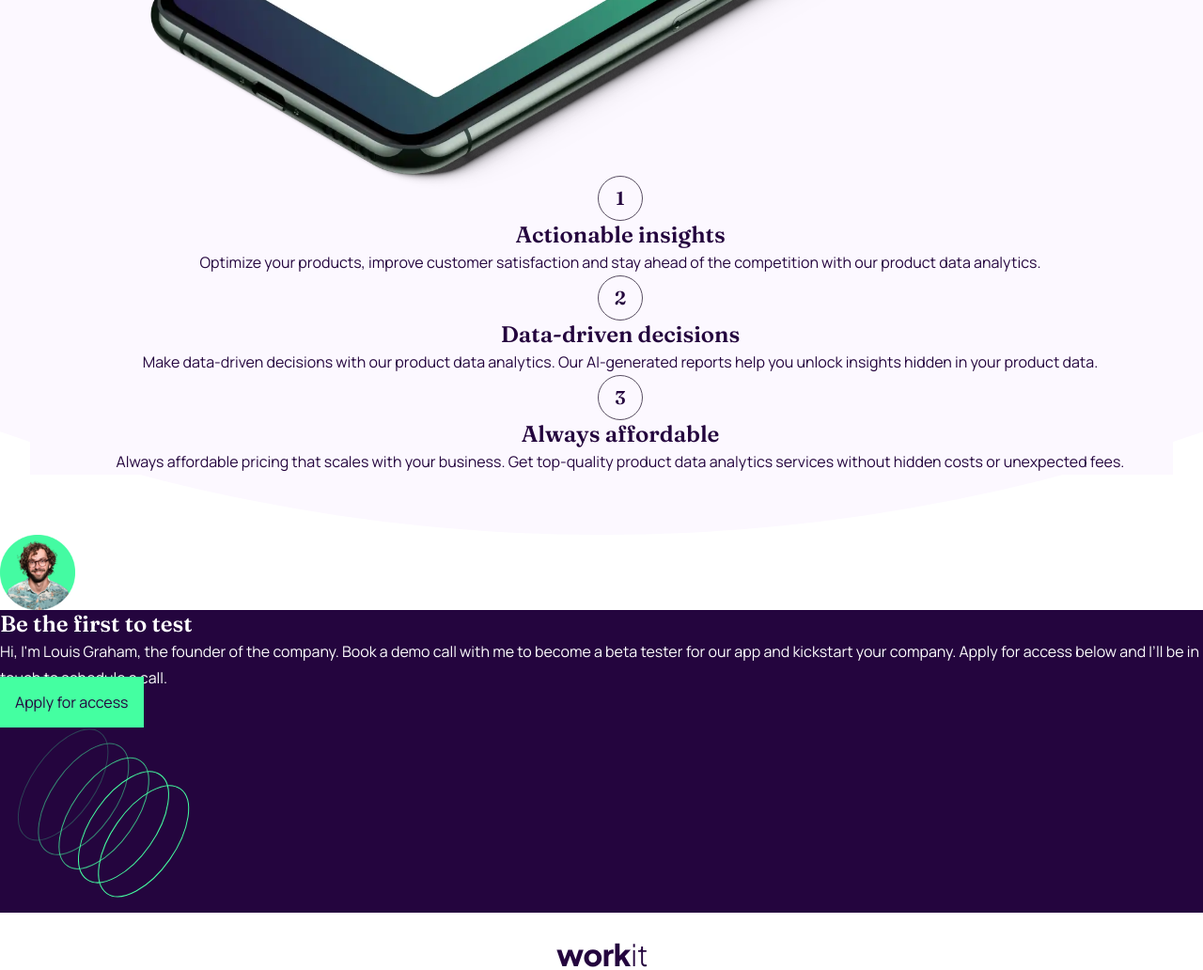
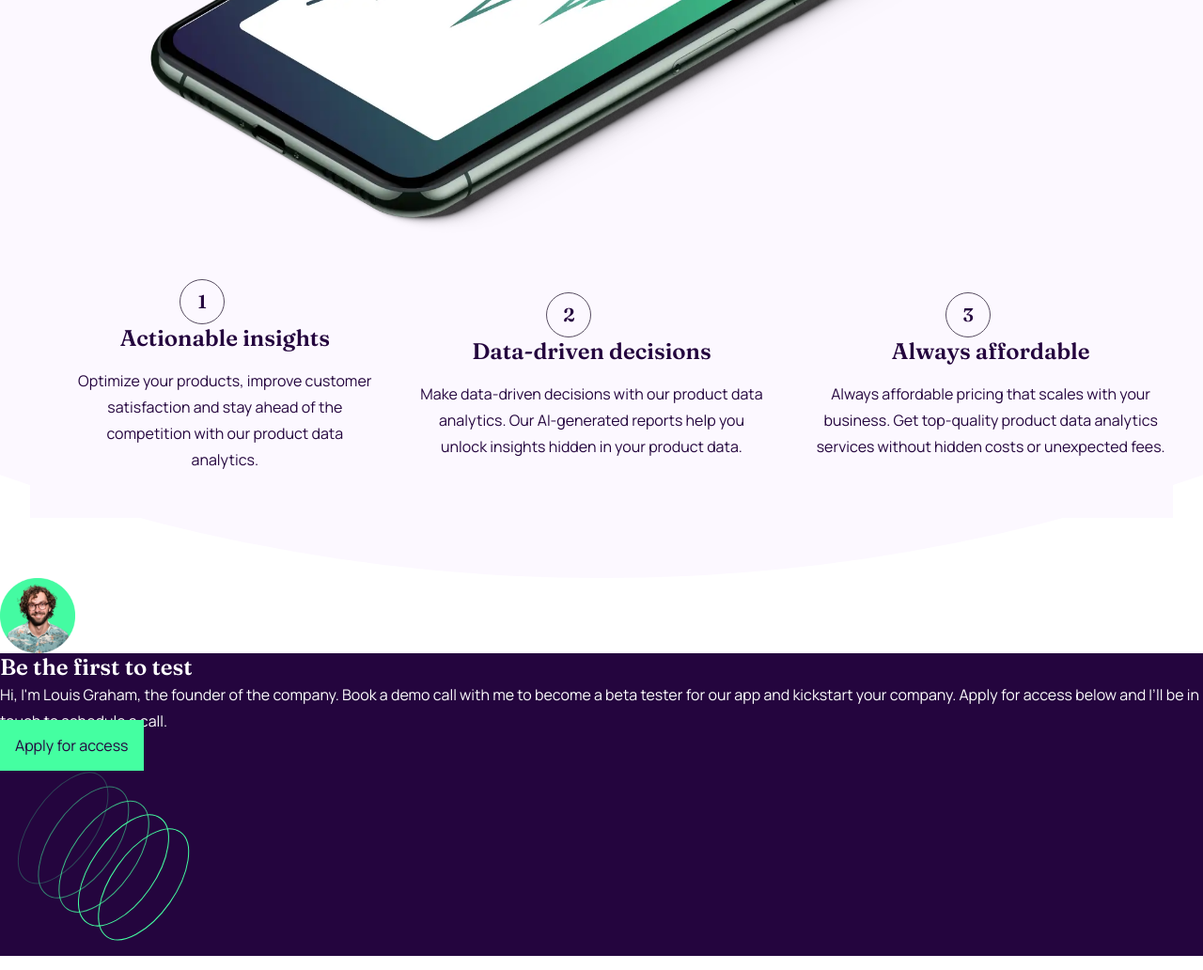
Before and after one commit to amyspencerproject/workit-landing-page, a plain HTML site: page index.html in a window 1280 px wide. Shown: the part 740-1772 px from the top of the page at 94% size. Drawn offline with Linux system fonts and the light colour scheme; files whose address does not match are found by name.

Commit message:
Applied media queries for benefits list and header. Hero image and spiral bg images are not done yet.

```diff
--- a/index.html
+++ b/index.html
@@ -29,12 +29,11 @@
       </a>
     </nav>
   </header>
-
-
+  <img class="bg-pattern-left" src="./images/bg-pattern-1.svg" alt="">
+  <img class="bg-pattern-right" src="./images/bg-pattern-2.svg" alt="">
   <div class="hero-section">
     <div class="curve-dark curve-grid">
-      <img class="bg-pattern-left" src="./images/bg-pattern-1.svg" alt="">
-      <img class="bg-pattern-right" src="./images/bg-pattern-2.svg" alt="">
+
       <h1 class="header-title"><span class="break">Data <span class="underline">tailored</span> to</span><span
           class="break">your needs.</span>
       </h1>
@@ -53,19 +52,28 @@
       <div class="curve-light">
         <ol class="benefits-list curve-benefits">
           <li class="benefit-element">
-            <h2>Actionable insights</h2>
-            <p>Optimize your products, improve customer satisfaction and stay ahead of the competition
-              with our product data analytics.</p>
+            <div class="element-container">
+              <h2 class="benefits-header">Actionable insights</h2>
+              <p class="benefits-text">Optimize your products, improve customer satisfaction and stay ahead of the
+                competition
+                with our product data analytics.</p>
+            </div>
           </li>
           <li class="benefit-element">
-            <h2>Data-driven decisions</h2>
-            <p>Make data-driven decisions with our product data analytics. Our AI-generated reports help
-              you unlock insights hidden in your product data.</p>
+            <div class="element-container">
+              <h2 class="benefits-header">Data-driven decisions</h2>
+              <p class="benefits-text">Make data-driven decisions with our product data analytics. Our AI-generated
+                reports help
+                you unlock insights hidden in your product data.</p>
+            </div>
           </li>
           <li class="benefit-element">
-            <h2>Always affordable</h2>
-            <p>Always affordable pricing that scales with your business. Get top-quality product data
-              analytics services without hidden costs or unexpected fees.</p>
+            <div class="element-container">
+              <h2 class="benefits-header">Always affordable</h2>
+              <p class="benefits-text">Always affordable pricing that scales with your business. Get top-quality product
+                data
+                analytics services without hidden costs or unexpected fees.</p>
+            </div>
           </li>
         </ol>
       </div>
--- a/styles.css
+++ b/styles.css
@@ -279,6 +279,8 @@ header {
     display: flex;
     justify-content: center;
     flex-flow: column wrap;
+    padding-inline-start: 0;
+    margin-top: 5rem;
 }
 
 .benfits-wrapper {
@@ -291,6 +293,7 @@ header {
     flex-direction: column;
     justify-content: center;
     align-items: center;
+    margin-bottom: 3rem;
 }
 
 .benefit-element::before {
@@ -309,6 +312,14 @@ header {
 
 .benefit-element:first-child {
     counter-reset: rando;
+}
+
+.benefits-header {
+    margin: 1.5rem 0;
+}
+
+.benefits-text {
+    margin: 0 -0.75rem;
 }
 
 .founder-avatar {
@@ -353,6 +364,9 @@ header {
     width: 100%;
 }
 
+
+/* ========================= Media Queries ========================= */
+
 @media (min-width: 640px) {
 
     .bg-pattern-left,
@@ -363,4 +377,63 @@ header {
     .bg-pattern-bottom {
         visibility: visible;
     }
+
+    .nav-wrapper {
+        margin: 2rem 3rem 3rem 3rem;
+    }
+
+    .learn {
+        grid-column: 4 / 6;
+    }
+
+    .header-title {
+        font-size: 3rem;
+    }
+
+    .benefit-element {
+        flex-direction: row;
+        text-align: left;
+    }
+
+    .benefits-header,
+    .benefits-text {
+        margin: 0;
+    }
+
+    .element-container {
+        margin-left: 3rem;
+    }
+
+    .benefits-header {
+        margin-bottom: 1rem;
+    }
+
+    .benefits-list {
+        width: 80%;
+    }
+
+    .curve-light {
+        display: flex;
+        justify-content: center;
+    }
 }
+
+@media (min-width: 1024px) {
+    .learn {
+        /* width: 80%; */
+    }
+
+    .curve-light {
+        display: block;
+    }
+
+    .benefits-list {
+        width: auto;
+        flex-flow: row nowrap;
+    }
+
+    .benefit-element {
+        flex-direction: column;
+        text-align: center;
+    }
+}
```
Also changed, not shown: 1 other file.
